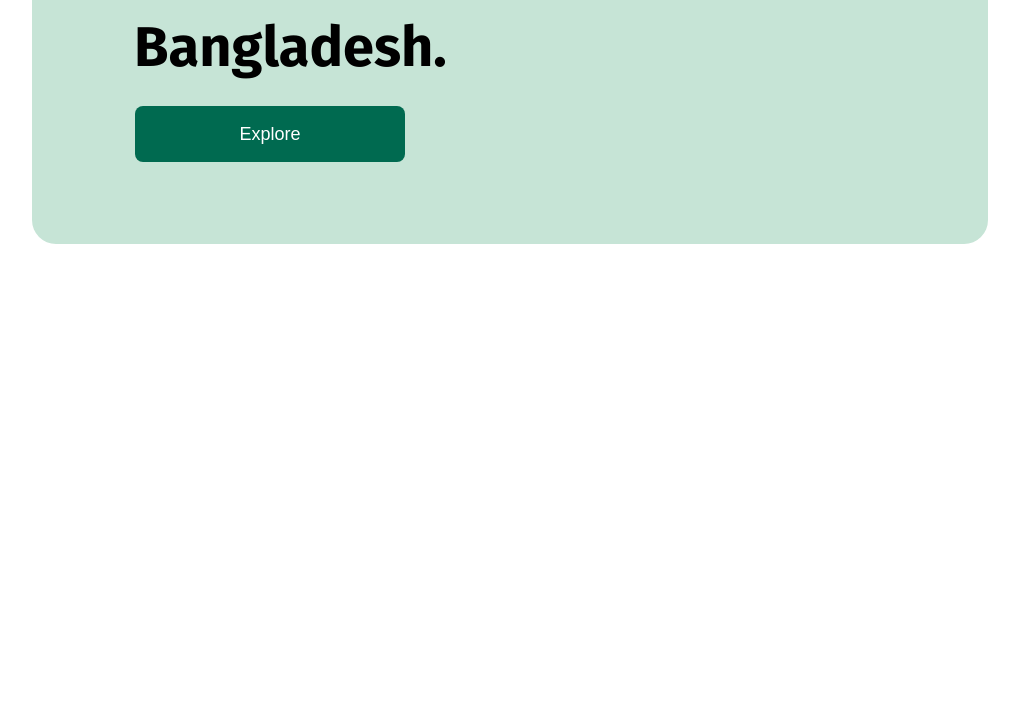
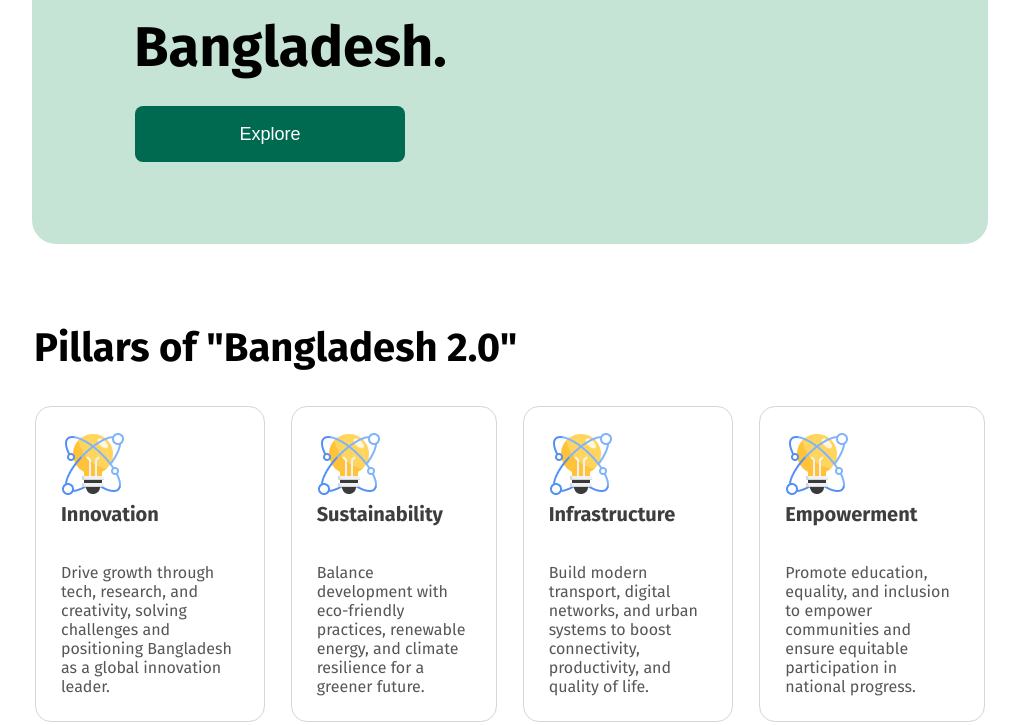
Before and after one commit to Imran-pocoloco/assignment-1, a plain HTML site: page index.html in a window 1280 px wide. Shown: the part 620-1345 px from the top of the page, without its empty margins (130-1149 px from the left). Before the commit the page ends 945 px from the top, so only its background shows below. Drawn offline with Linux system fonts and the light colour scheme.

Commit message:
Add pillars section

```diff
--- a/index.html
+++ b/index.html
@@ -29,6 +29,34 @@ vision and challenges in <br> New Bangladesh.</h2>
    <img src="assets/hero.png" alt="hero">
 </div>
 </div>
+<section class="section-gap">
+<h3 class="pillars-title-font">Pillars of "Bangladesh 2.0"</h3>
+
+<div class="pillars-container">
+<div class="pillars">
+    <img src="assets/card-icon.png" alt="">
+    <h4 class="pillars-title">Innovation</h4>
+    <p class="pillars-discretion">Drive growth through tech, research, and creativity, solving challenges and positioning Bangladesh as a global innovation leader.</p>
+</div>
+    <div class="pillars">
+<img src="assets/card-icon.png" alt="">
+    <h4 class="pillars-title">Sustainability</h4>
+    <p class="pillars-discretion">Balance development with eco-friendly practices, renewable energy, and climate resilience for a greener future.</p>
+    </div>
+    <div class="pillars">
+<img src="assets/card-icon.png" alt="">
+    <h4 class="pillars-title">Infrastructure</h4>
+    <p class="pillars-discretion">Build modern transport, digital networks, and urban systems to boost connectivity, productivity, and quality of life.</p>
+    </div>
+    <div class="pillars">
+<img src="assets/card-icon.png" alt="">
+    <h4 class="pillars-title">Empowerment</h4>
+    <p class="pillars-discretion">Promote education, equality, and inclusion to empower communities and ensure equitable participation in national progress.</p>
+    </div>
+</div>
+</section>
+
+
 
 <header>
 
--- a/style/style.css
+++ b/style/style.css
@@ -85,3 +85,45 @@ margin-top: 80px;
 }
 
 /* hero-section end */
+
+/* pillars container style start */
+.section-gap{
+ padding: 0px 160px; rgb
+}
+
+.pillars-title-font{
+  font-size: 40px;
+  font-weight: bold;
+  padding-block-end: 32px;
+}
+
+.pillars-container{
+  display: flex;
+   gap: 24px;
+  justify-content: space-between;
+}
+
+.pillars{
+padding: 24px 24px;
+border-radius: 16px;
+border: 1px solid #D5D6D8;
+
+}
+
+.pillars-title{
+  font-size: 20px;
+  font-weight: bold;
+  text-align: start;
+  color: rgba(14, 14, 14, 0.8);
+}
+
+.pillars-discretion{
+  text-align: left;
+  font-size: 16px;
+  font-weight: 500px;
+  padding:36px 0px 0px 0px ;
+  color: rgba(14, 14, 14, 0.7);
+}
+
+
+/* pillars container style end */
```
